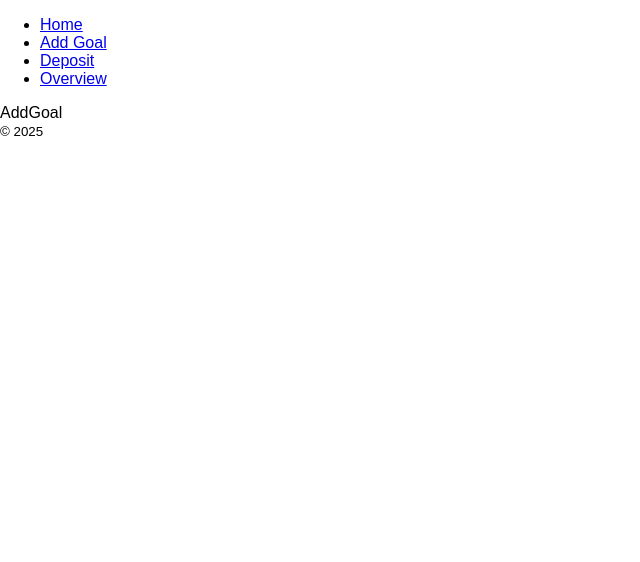
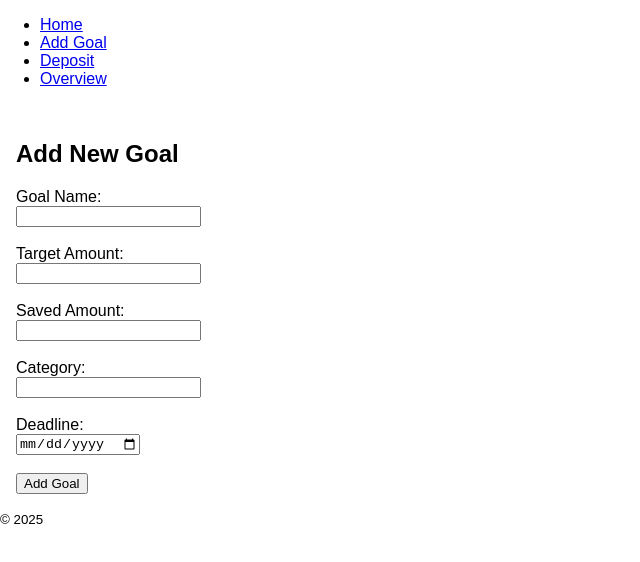
Before and after one commit to cjkakai/smart-goal-planner, a React (Vite) app: page /add in a window 1280 px wide. Shown: the top 562 px of the page, without its empty margins (0-640 px from the left). Built offline with nearby package versions, Linux system fonts and the light colour scheme.

Commit message:
add new goal page

```diff
--- /dev/null
+++ b/src/components/GoalCard.jsx
@@ -0,0 +1,25 @@
+// src/components/GoalCard.jsx
+import React from 'react';
+
+const GoalCard = ({ goal }) => {
+  return (
+    <div style={{ border: '1px solid black', margin: '20px', padding: '5px' }}>
+      <h3>{goal.name}</h3>
+      <p><strong>Category:</strong> {goal.category}</p>
+      <p><strong>Target:</strong> ${goal.targetAmount}</p>
+      <p><strong>Saved:</strong> ${goal.savedAmount}</p>
+      <p><strong>Deadline:</strong> {goal.deadline}</p>
+      <div style={{ background: '#eee', height: '10px', width: '100%' }}>
+        <div
+          style={{
+            width: `${(goal.savedAmount / goal.targetAmount) * 100}%`,
+            height: '10px',
+            background: 'green'
+          }}
+        ></div>
+      </div>
+    </div>
+  );
+};
+
+export default GoalCard;
--- a/src/pages/AddGoal.jsx
+++ b/src/pages/AddGoal.jsx
@@ -1,9 +1,76 @@
-import React from 'react'
+import React, { useState } from 'react';
+import { useNavigate } from 'react-router-dom';
 
-const AddGoal = () => {
+function AddGoal() {
+  // Start with empty values
+  const [name, setName] = useState('');
+  const [targetAmount, setTargetAmount] = useState('');
+  const [savedAmount, setSavedAmount] = useState('');
+  const [category, setCategory] = useState('');
+  const [deadline, setDeadline] = useState('');
+
+  const navigate = useNavigate();
+
+  function handleSubmit(e) {
+    e.preventDefault();
+
+    const newGoal = {
+      name,
+      targetAmount: Number(targetAmount),
+      savedAmount: Number(savedAmount),
+      category,
+      deadline,
+      createdAt: new Date().toISOString().split("T")[0]
+    };
+
+    // Send data to JSON server
+    fetch("http://localhost:3000/goals", {
+      method: "POST",
+      headers: { "Content-Type": "application/json" },
+      body: JSON.stringify(newGoal)
+    })
+      .then((res) => {
+        if (res.ok) {
+          navigate('/'); // Go back to Home page
+        } else {
+          alert("Something went wrong!");
+        }
+      });
+  }
+
   return (
-    <div>AddGoal</div>
-  )
+    <div className="content">
+      <h2>Add New Goal</h2>
+      <form onSubmit={handleSubmit}>
+        <div>
+          <label>Goal Name:</label><br />
+          <input type="text" value={name} onChange={(e) => setName(e.target.value)} required />
+        </div><br />
+
+        <div>
+          <label>Target Amount:</label><br />
+          <input type="number" value={targetAmount} onChange={(e) => setTargetAmount(e.target.value)} required />
+        </div><br />
+
+        <div>
+          <label>Saved Amount:</label><br />
+          <input type="number" value={savedAmount} onChange={(e) => setSavedAmount(e.target.value)} />
+        </div><br />
+
+        <div>
+          <label>Category:</label><br />
+          <input type="text" value={category} onChange={(e) => setCategory(e.target.value)} required />
+        </div><br />
+
+        <div>
+          <label>Deadline:</label><br />
+          <input type="date" value={deadline} onChange={(e) => setDeadline(e.target.value)} required />
+        </div><br />
+
+        <button type="submit">Add Goal</button>
+      </form>
+    </div>
+  );
 }
 
-export default AddGoal
+export default AddGoal;
--- a/src/pages/Home.jsx
+++ b/src/pages/Home.jsx
@@ -1,5 +1,5 @@
-// src/pages/Home.jsx
 import React, { useEffect, useState } from 'react';
+import GoalCard from '../components/GoalCard';
 
 const Home = () => {
   const [goals, setGoals] = useState([]);
@@ -18,22 +18,7 @@ const Home = () => {
         <p>Loading goals...</p>
       ) : (
         goals.map((goal) => (
-          <div key={goal.id} style={{ border: '1px solid black', margin: '20px', padding: '5px' }}>
-            <h3>{goal.name}</h3>
-            <p><strong>Category:</strong> {goal.category}</p>
-            <p><strong>Target:</strong> ${goal.targetAmount}</p>
-            <p><strong>Saved:</strong> ${goal.savedAmount}</p>
-            <p><strong>Deadline:</strong> {goal.deadline}</p>
-            <div style={{ background: '#eee', height: '10px', width: '100%' }}>
-              <div
-                style={{
-                  width: `${(goal.savedAmount / goal.targetAmount) * 100}%`,
-                  height: '10px',
-                  background: 'green'
-                }}
-              ></div>
-            </div>
-          </div>
+          <GoalCard key={goal.id} goal={goal} />
         ))
       )}
     </div>
```
